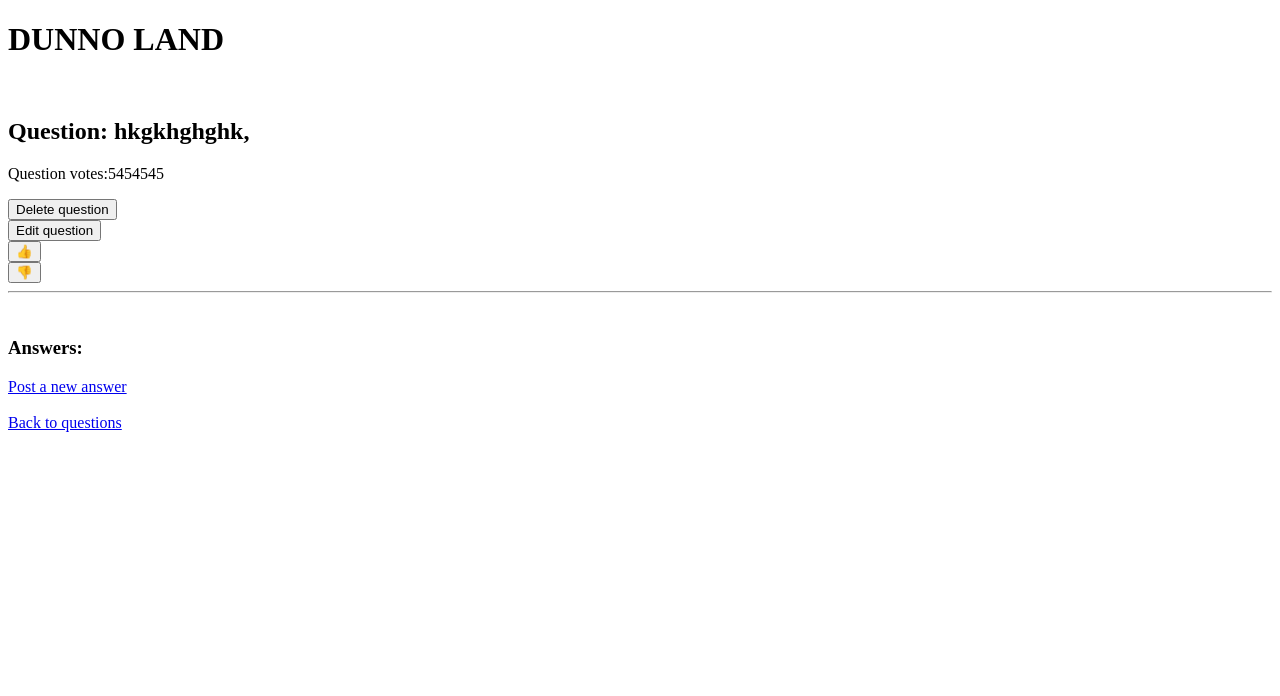
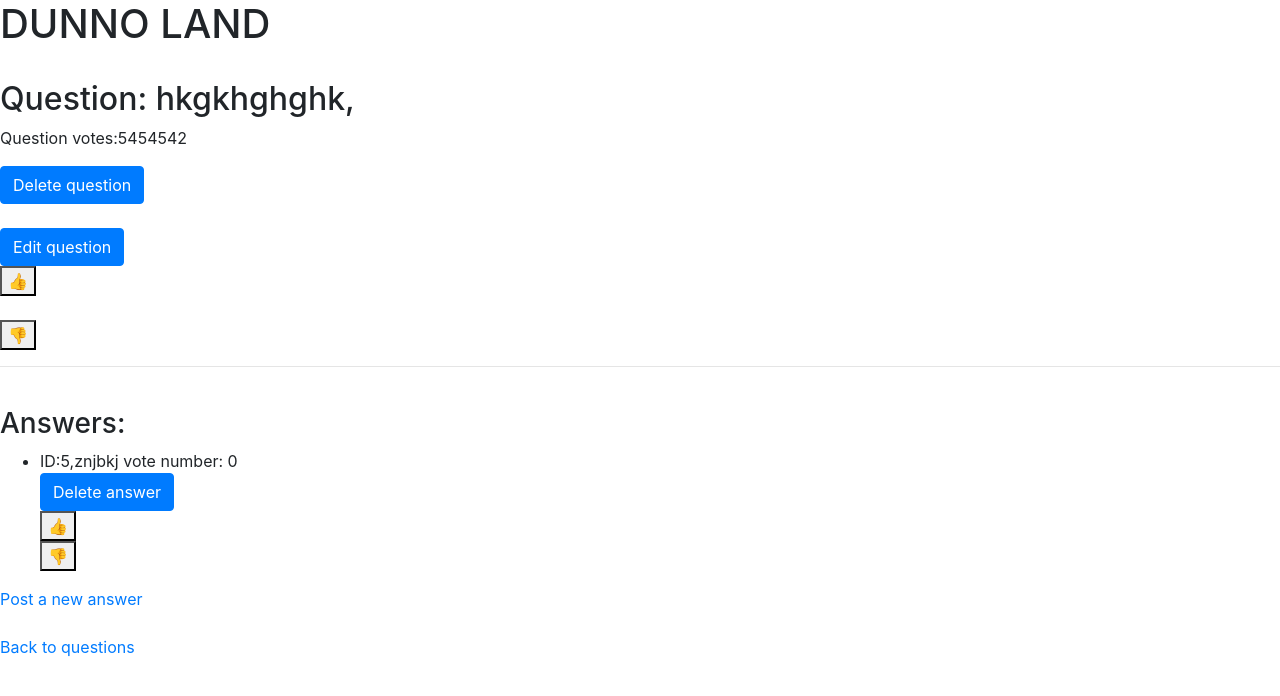
Before and after one commit to IoanaPedroo/Ask-Mate, a Flask app: page /list/1 in a window 1280 px wide. Shown: the top 696 px of the page. Run offline with Flask 2, Linux system fonts and the light colour scheme; some libraries are stand-ins or nearby versions.

Commit message:
slight refactor

```diff
--- a/sample_data/answer.csv
+++ b/sample_data/answer.csv
@@ -1,3 +1,2 @@
 id,submission_time,vote_number,question_id,message,images
-4,submission_time, 0,2,jhjsjhs,image
-2,submission_time,3,2,ddddd,image
+5,submission_time, 0,1,znjbkj,image
--- a/sample_data/question.csv
+++ b/sample_data/question.csv
@@ -1,3 +1,6 @@
 id,submission_time,view_number,vote_number,title,message,images
-2,45,85,158,ghkgkgkgk,hghjgjgj,../static/images/Screenshot_from_2021-08-31_11-57-34.png
-1,8785454,545212,5454545,hkgkhghghk,hghghhghjjh,../static/images/Screenshot.jpg
+5,5,5,5,hghjfggxhf,fjff,
+4,56,48,158,gfghhbv,hvhvvhvh,../static/images/240723938_6143250969050781_5190998102120875222_n.jpg
+3,2,6,6,nccncvn,ggcgc,../static/images/Screenshot_from_2021-08-31_11-57-34.png
+2,45,85,157,ghkgkgkgk,hghjgjgj,../static/images/Screenshot_from_2021-08-31_11-57-34.png
+1,8785454,545212,5454542,hkgkhghghk,hghghhghjjh,../static/images/Screenshot.jpg
--- a/templates/question.html
+++ b/templates/question.html
@@ -3,6 +3,7 @@
     <head>
         <meta charset="utf-8">
         <title>Q$A</title>
+        <link rel="stylesheet" href="https://maxcdn.bootstrapcdn.com/bootstrap/4.0.0/css/bootstrap.min.css" integrity="sha384-Gn5384xqQ1aoWXA+058RXPxPg6fy4IWvTNh0E263XmFcJlSAwiGgFAW/dAiS6JXm" crossorigin="anonymous">
     </head>
     <body>
         <h1>DUNNO LAND</h1>
@@ -12,13 +13,16 @@
         </h2>
         <p>Question votes:{{question['vote_number']}}</p>
         <form action = '{{url_for("delete", question_id = question_id)}}' method="POST">
-            <button type = 'submit' name='delete_q'>Delete question</button>
+            <button type = 'submit' name='delete_q' class="btn btn-primary">Delete question</button>
+            <br>
+            <br>
         </form>
         <form action = '{{url_for("edit_question", question_id = question_id) }}', method="POST">
-            <button type = 'submit' name='edit'>Edit question</button>
+            <button type = 'submit' name='edit' class="btn btn-primary">Edit question</button>
         </form>
         <form action = '{{url_for("vote_question_up", question_id=question_id)}}' method="POST">
             <button type = 'submit' name='like'>👍</button></form>
+            <br>
         <form action = '{{url_for("vote_question_down", question_id=question_id)}}' method="POST">
             <button type = 'submit' name='hate'>👎</button></form>
         <hr>
@@ -28,7 +32,7 @@
             {% for answer in answers%}
             <li>ID:{{answer['id']}},{{answer['message']}} vote number:{{answer['vote_number']}}</li>
             <form action = '{{url_for("delete_answer", answer_id = answer["id"], question_id=question_id)}}' method="POST">
-                <button type = 'submit' name='delete_a'>Delete answer</button>
+                <button type = 'submit' name='delete_a' class="btn btn-primary">Delete answer</button>
             </form>
             <form action = '{{url_for("vote_answer_up", question_id=question_id, answer_id = answer["id"])}}' method="POST">
                 <button type = 'submit' name='like'>👍</button></form>
@@ -40,6 +44,7 @@
         <a href='{{ url_for("new_answer", question_id=question_id) }}'>Post a new answer</a>
         <br>
         <br>
-        <a href='{{ url_for("list_q") }}'>Back to questions</a>
+        <a href='{{ url_for("list_q") }}' >Back to questions</a>
+    <script src="https://cdn.jsdelivr.net/npm/bootstrap@5.1.3/dist/js/bootstrap.bundle.min.js" integrity="sha384-ka7Sk0Gln4gmtz2MlQnikT1wXgYsOg+OMhuP+IlRH9sENBO0LRn5q+8nbTov4+1p" crossorigin="anonymous">
     </body>
 </html>
```
Also changed, not shown: templates/new_answer.html (+11 -3 lines).
